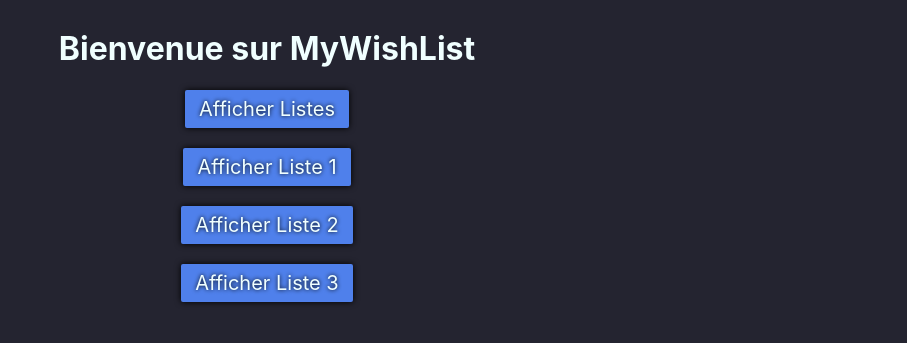
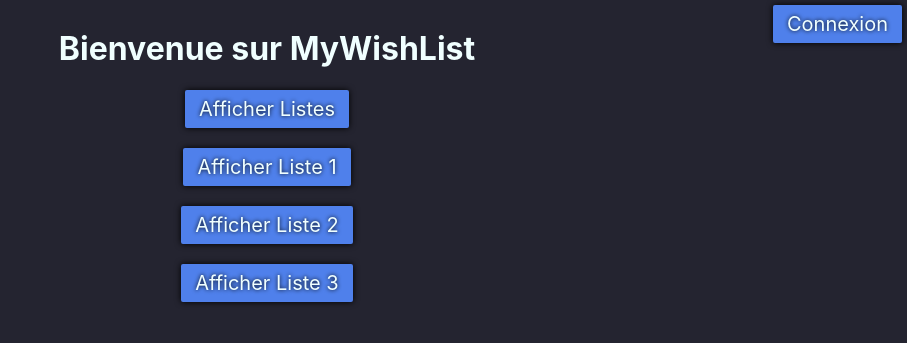
Before and after one commit to xaerose/wishlist, a PHP site: page /index.html in a window 1280 px wide. Shown: the top 343 px of the page, without its empty margins (373-1280 px from the left). Run offline with PHP 8.4, Linux system fonts and the light colour scheme.

Commit message:
button connection
connection button right top corner

```diff
--- a/index.html
+++ b/index.html
@@ -4,7 +4,9 @@
 <h1>Bienvenue sur MyWishList</h1>
 
 <body>
-
+        <a class="connexion" href="/index.php/connexion">
+            Connexion
+        </a>
         <a class="neon" href="/index.php/listes">
             Afficher Listes
         </a>
@@ -20,7 +22,6 @@
         <a class="neon" href="/index.php/liste/3">
             Afficher Liste 3
         </a>
-
 </body>
 
 
--- a/style/styleIndex0.css
+++ b/style/styleIndex0.css
@@ -1,15 +1,30 @@
 body{
     color:azure;
     background-color: rgb(36, 36, 48);
+    font-family: -apple-system, BlinkMacSystemFont, 'Segoe UI', Roboto, Oxygen, Ubuntu, Cantarell, 'Open Sans', 'Helvetica Neue', sans-serif;
     display: grid;
     place-items: center;
-    font-family: -apple-system, BlinkMacSystemFont, 'Segoe UI', Roboto, Oxygen, Ubuntu, Cantarell, 'Open Sans', 'Helvetica Neue', sans-serif;
 }
 
 h1{
     font-family: -apple-system, BlinkMacSystemFont, 'Segoe UI', Roboto, Oxygen, Ubuntu, Cantarell, 'Open Sans', 'Helvetica Neue', sans-serif;
 }
-
+.connexion{
+    position: absolute;
+    top: 5px;
+    right: 5px;
+    font-size: 20px;
+    /* color: rgb(30, 191, 255); */
+    background-color: rgb(79, 128, 235);
+    border: 2px solid rgb(79, 128, 235);
+    color : azure;
+    text-decoration: none;
+    /* border: 4px solid rgb(30, 191, 255); */
+    padding : 5px 12px;
+    text-shadow: 0px 0px 4px black;
+    border-radius: 2px ;
+    box-shadow:  0px 0px 6px 0 black;
+}
 .neon{
     font-size: 20px;
     /* color: rgb(30, 191, 255); */
```
Also changed, not shown: index.php (+4 -4 lines). Lines whose indentation alone changed are shown as unchanged.
